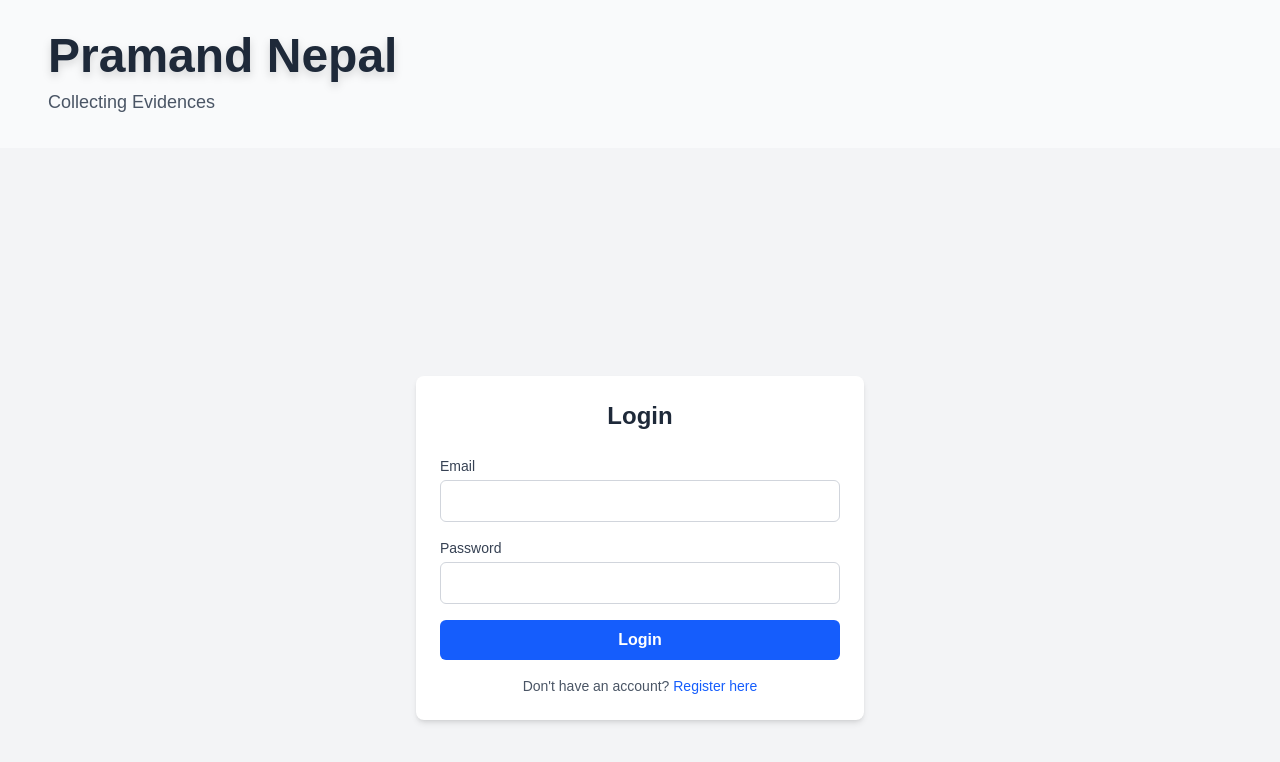
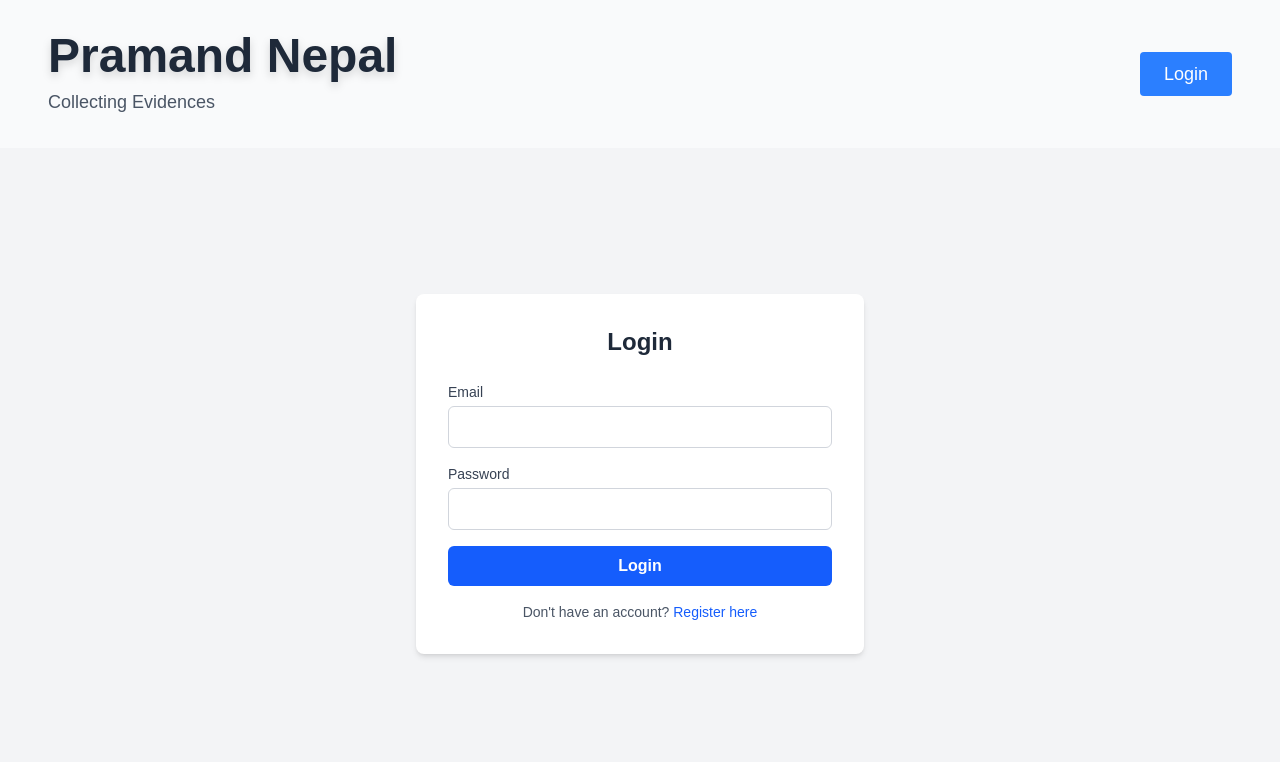
Before and after one commit to SujalMainali/Pramand-Nepal, a Next.js app: page /login in a window 1280 px wide. Shown: the top 762 px of the page. Built offline with nearby package versions, Linux system fonts and the light colour scheme; no server answers.

Commit message:
fix: adjust layout and allow homepage access without login

```diff
--- a/src/app/layout.tsx
+++ b/src/app/layout.tsx
@@ -16,7 +16,7 @@ export default function RootLayout({
 }>) {
   return (
     <html lang="en">
-      <body className="bg-gray-50">
+      <body className="h-screen flex flex-col bg-gray-50">
         <LoadingProvider>
         <Header />
         {children}
--- a/src/app/login/LoginPage.tsx
+++ b/src/app/login/LoginPage.tsx
@@ -50,8 +50,8 @@ export default function LoginPage() {
 
 
   return (
-    <div className="flex min-h-screen items-center justify-center bg-gray-100 px-4">
-      <div className="w-full max-w-md rounded-lg bg-white p-6 shadow-md">
+    <div className="flex-1 flex items-center justify-center bg-gray-100 p-8">
+      <div className="w-full max-w-md rounded-lg bg-white p-8 shadow-md">
         <h1 className="mb-6 text-center text-2xl font-bold text-gray-800">
           Login
         </h1>
--- a/src/app/moderation/hidden/ModerationPage.tsx
+++ b/src/app/moderation/hidden/ModerationPage.tsx
@@ -75,7 +75,7 @@ export default function ModerationPage() {
 
 
     return (
-        <div className="min-h-screen bg-gray-50 pb-10">
+        <div className="flex-1 bg-gray-50 pb-10">
             <div className="mx-auto max-w-6xl px-4 pt-10">
                 <h2 className="mb-6 text-2xl font-bold text-gray-800">
                     Videos Pending Moderation
--- a/src/app/page.tsx
+++ b/src/app/page.tsx
@@ -1,12 +1,13 @@
+
 import { redirect } from "next/navigation";
 import { getCurrentUser } from "@/utilities/auth";
 import HomeClient from "@/components/HomeClient";
 
 
 export default async function HomePage() {
-  const user = await getCurrentUser();
-  if (!user) {
-    redirect("/login");
-  }
+  // const user = await getCurrentUser();
+  // if (!user) {
+  //   redirect("/login");
+  // }
   return <HomeClient />
 }
--- a/src/app/register/RegisterPage.tsx
+++ b/src/app/register/RegisterPage.tsx
@@ -67,7 +67,7 @@ export default function RegisterPage() {
   };
 
   return (
-    <div className="flex min-h-screen items-center justify-center bg-gray-100 px-4">
+    <div className="flex-1 flex items-center justify-center bg-gray-100 p-8">
       <Toaster position="top-right" />
       <div className="w-full max-w-md rounded-lg bg-white p-6 shadow-md">
         <h1 className="mb-6 text-center text-2xl font-bold text-gray-800">
--- a/src/app/upload/UploadVideo.tsx
+++ b/src/app/upload/UploadVideo.tsx
@@ -87,7 +87,7 @@ export default function UploadVideo() {
 
     return (
 
-        <div className="flex min-h-screen items-center justify-center bg-gray-100 px-4">
+        <div className="flex-1 flex items-center justify-center bg-gray-100 p-8">
             <Toaster position="top-right" />
             <div className="w-full max-w-md rounded-lg bg-white p-6 shadow-md">
                 <h1 className="mb-8 text-center text-2xl font-bold text-gray-800">
--- a/src/app/uploaded/page.tsx
+++ b/src/app/uploaded/page.tsx
@@ -1,6 +1,6 @@
 import { redirect } from "next/navigation";
 import { getCurrentUser } from "@/utilities/auth";
-import UploadedPage from "@/app/upload/UploadedPage"; // your client component
+import UploadedPage from "@/app/uploaded/UploadedPage"; // your client component
 
 export default async function Uploaded() {
   const user = await getCurrentUser();
--- a/src/components/Header.tsx
+++ b/src/components/Header.tsx
@@ -1,6 +1,6 @@
 import Link from "next/link";
 import { getCurrentUser } from "@/utilities/auth";
-import { logout } from "@/utilities/logout";
+import LogoutButton from "@/components/LogoutButton";
 
 export default async function Header() {
   const user = await getCurrentUser().catch(() => null);
@@ -27,16 +27,15 @@ export default async function Header() {
           </Link>
         )}
 
-        {user && (
-          <form action={logout}>
-            <button
-              type="submit"
-              className="px-6 py-2 bg-red-500 text-white font-medium text-lg rounded hover:bg-red-600 transition"
-            >
-              Logout
+        {!user && (
+          <Link href="/login">
+            <button className="px-6 py-2 bg-blue-500 text-white font-medium text-lg rounded hover:bg-blue-600 transition">
+              Login
             </button>
-          </form>
+          </Link>
         )}
+
+        {user && <LogoutButton />}
       </div>
     </div>
   );
--- /dev/null
+++ b/src/components/LogoutButton.tsx
@@ -0,0 +1,22 @@
+"use client";
+
+import { logout } from "@/utilities/logout";
+
+export default function LogoutButton() {
+  async function handleLogout(e: React.FormEvent) {
+    e.preventDefault();
+    await logout();
+    window.location.href = "/"; // force reload to index
+  }
+
+  return (
+    <form onSubmit={handleLogout}>
+      <button
+        type="submit"
+        className="px-6 py-2 bg-red-500 text-white font-medium text-lg rounded hover:bg-red-600 transition"
+      >
+        Logout
+      </button>
+    </form>
+  );
+}
--- a/src/utilities/logout.ts
+++ b/src/utilities/logout.ts
@@ -2,11 +2,11 @@
 "use server";
 
 import { cookies } from "next/headers";
-import { redirect } from "next/navigation";
 
 export async function logout() {
-  const cookieStore = await cookies(); // ✅ await it
+  const cookieStore = await cookies();
   cookieStore.delete("sessionToken");
 
-  redirect("/"); // optional: send user back to homepage
+  // no redirect here – handled client-side
+  return { success: true };
 }
```
Also changed, not shown: src/app/uploaded/UploadedPage.tsx (renamed from src/app/upload/UploadedPage.tsx).
